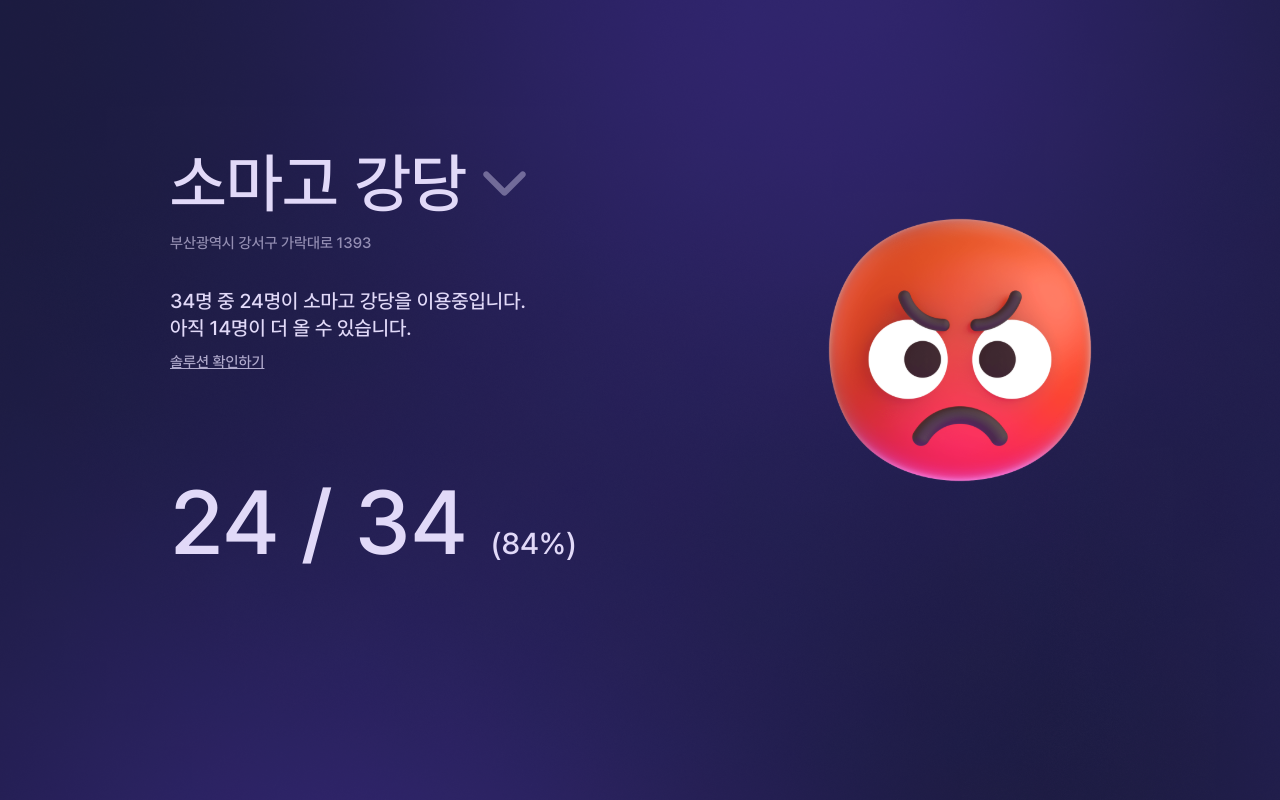
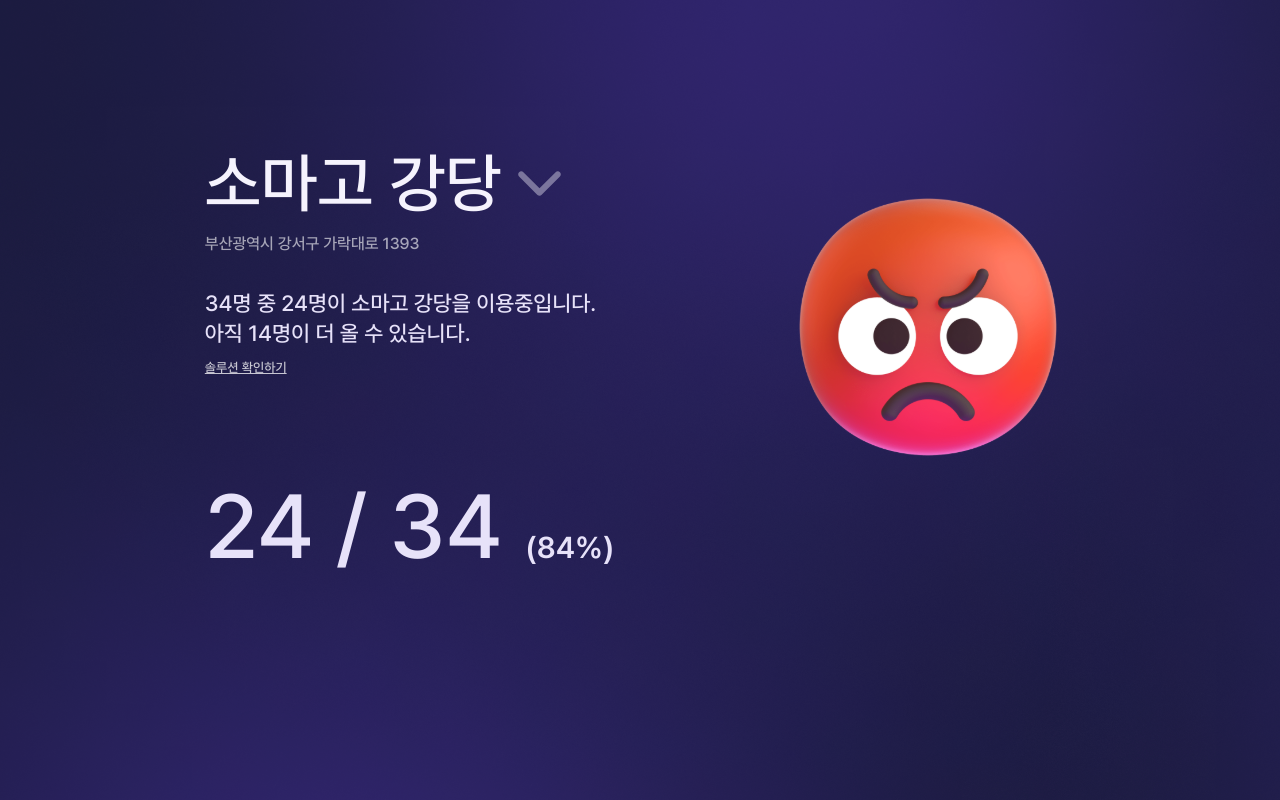
Before and after one commit to OneCredit-Team/OneCredit-client, a React (Create React App) app: page / in a window 1280 px wide. Built offline with nearby package versions, Linux system fonts and the light colour scheme.

Commit message:
Chore :: 수정

```diff
--- a/src/pages/Percent/index.js
+++ b/src/pages/Percent/index.js
@@ -22,7 +22,6 @@ export default function GraphPage() {
               <p className="percent-store-bottom">{PlacepercentData.address}</p>
               <p className="percent-store-bottom2">
                 <p>{PlacepercentData.user}</p>
-
                 <p>{PlacepercentData.vacancy}</p>
               </p>
               <Modal isOpen={modalIsOpen} onRequestClose={() => setModalIsOpen(false)} className="Modal">
--- a/src/pages/Percent/style.scss
+++ b/src/pages/Percent/style.scss
@@ -9,7 +9,6 @@
     background-image: url('../../../public/img/main-background.png');
     height: 100vh;
     position: relative;
-    color: #E1D9F8;
     width: 100vw;
     align-items: center;
     .percent-tit {
@@ -18,12 +17,13 @@
         position: relative;
         top: 140px;
         .percent-tit-left {
-            width: 50vw;
+            width: 45vw;
             margin: 0 auto;
             flex-wrap: wrap;
 
             .percent-store {
                 .percent-store-top {
+                    color: #F5F3FD;
                     font-family: 'PretendardSemiBold';
                     font-size: 65px;
 
@@ -40,30 +40,32 @@
                 }
 
                 .percent-store-bottom {
+                    color: white;
                     padding-top: 5px;
                     font-family: 'PretendardMedium';
                     font-style: none;
-                    font-size: 15px;
+                    font-size: 16px;
                     font-weight: 100;
                     opacity: 60%;
                 }
 
                 .percent-store-bottom2 {
+                    color: #E7E2F9;
                     word-break: initial;
                     padding-top: 35px;
                     line-height: 25px;
                     font-family: 'PretendardMedium';
                     font-style: normal;
-                    font-size: 20px;
+                    font-size: 22px;
                     font-weight: 100;
                 }
 
                 .percent-store-solution {
                     padding-top: 10px;
-                    font-size: 15px;
+                    font-size: 13px;
                     font-weight: 1;
                     text-decoration: underline;
-                    color: #E1D9F8;
+                    color: white;
                     opacity: 75%;
 
                 }
@@ -74,14 +76,13 @@
             }
 
             .percent-percent {
-                font-family: 'PretendardSemiBold';
                 font-style: normal;
                 position: relative;
                 top: 90px;
-
+                color: #E7E2F9;
                 .percent-percent-top {
+                    font-family: 'PretendardBold';
                     font-size: 90px;
-                    font-weight: 500;
 
                     .percent-front-num {}
 
@@ -91,6 +92,7 @@
                 }
 
                 .percent-percent-bottom {
+                    font-family: 'PretendardSemiBold';
                     font-size: 30px;
                     padding-left: 23px;
                 }
@@ -99,9 +101,9 @@
         .percent-tit-right{
             .percent-right-img{
                 position: relative;
-                top: 60px;
+                top: 40px;
                 img{
-
+                    width: 23vw;
                 }
             }
         }
```
